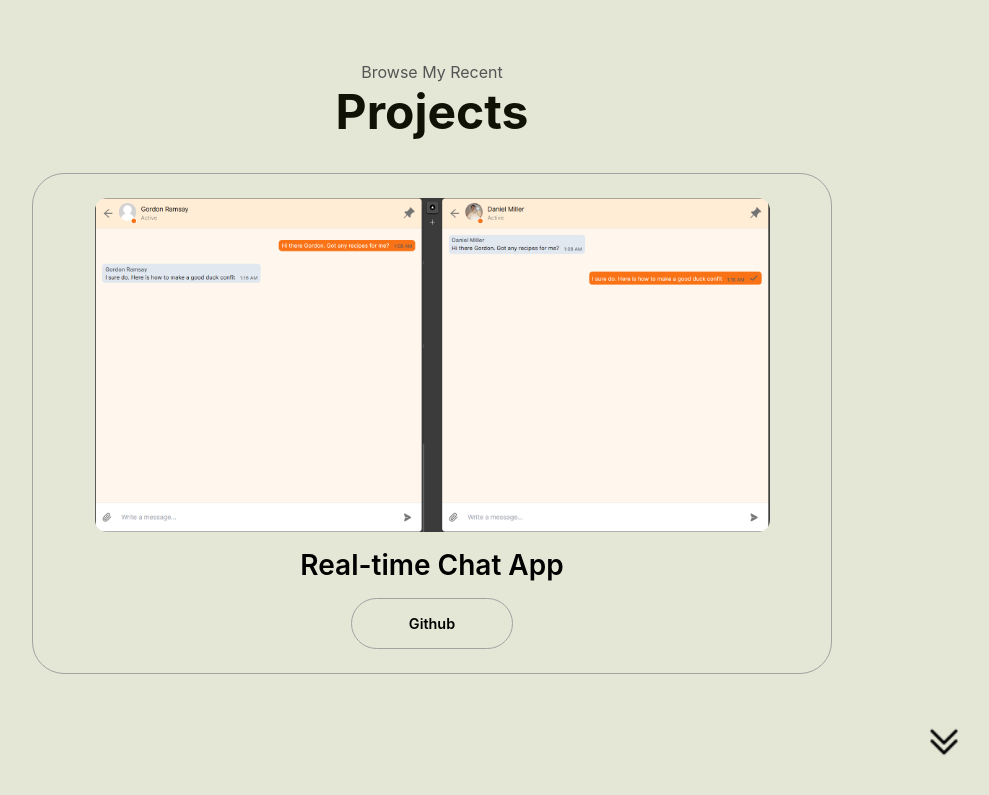
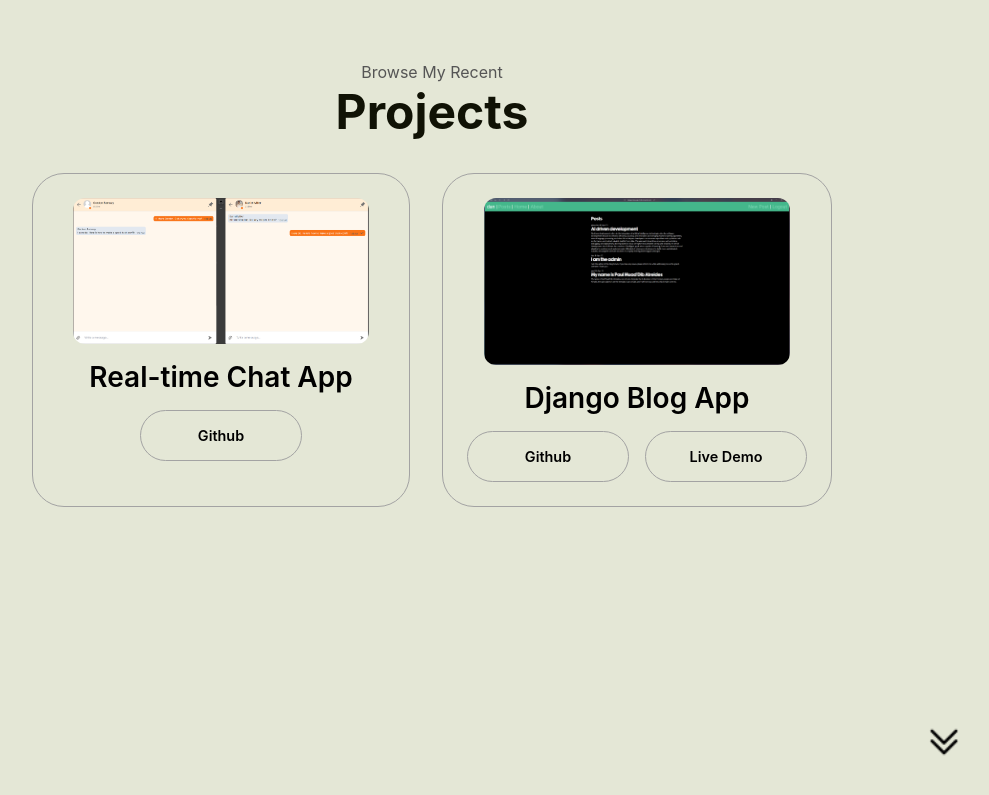
Before and after one commit to doubleOZ/portfolio-website, a plain HTML site: page index.html in a window 1280 px wide. Shown: the part 2594-3389 px from the top of the page, without its empty margins (208-1197 px from the left). Drawn offline with Linux system fonts and the light colour scheme.

Commit message:
added a second project
added the django blog app

```diff
--- a/index.html
+++ b/index.html
@@ -295,6 +295,34 @@
               </a> -->
             </div>
           </div>
+          <div class="details-container color-container">
+            <div class="article-container">
+              <img
+                src="./assets/project-2.png"
+                alt="Project 2"
+                class="project-img"
+              />
+            </div>
+            <h2 class="experience-sub-title project-title">
+              Django Blog App
+            </h2>
+            <div class="btn-container">
+              <a
+                class="btn btn-color-2 project-btn"
+                href="https://github.com/doubleOZ/django-blog-app"
+                target="_blank"
+              >
+                Github
+              </a>
+              <a
+                class="btn btn-color-2 project-btn"
+                href="https://django-blog-app-2n9c.onrender.com/"
+                target="_blank"
+              >
+                Live Demo
+              </a>
+            </div>
+          </div>
           <!-- <div class="details-container color-container">
             <div class="article-container">
               <img
```
Also changed, not shown: assets/project-2.png (added).
